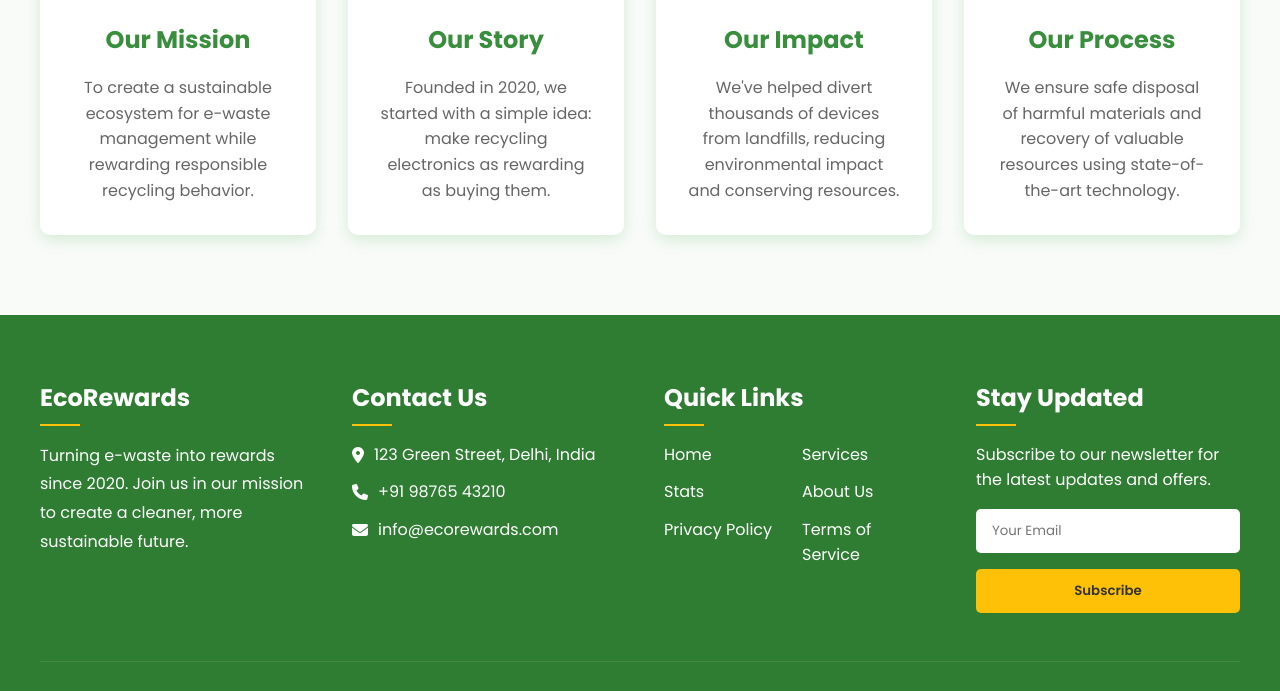
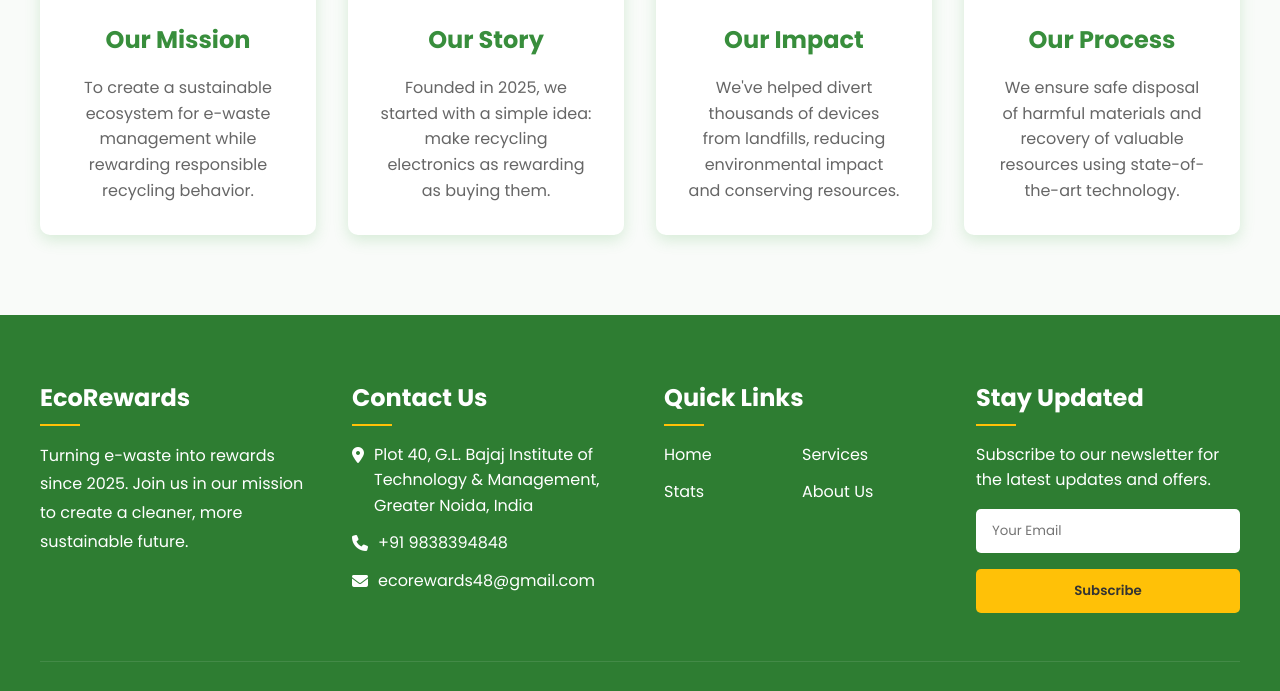
Before and after one commit to Shivanshu48/Turning-E-Waste-into-Rewards, a plain HTML site: page index.html in a window 1280 px wide. Shown: the part 3012-3703 px from the top of the page. Drawn offline with nearby package versions, Linux system fonts and the light colour scheme.

Commit message:
about section

```diff
--- a/index.html
+++ b/index.html
@@ -190,7 +190,7 @@
           <i class="fas fa-history"></i>
         </div>
         <h3>Our Story</h3>
-        <p>Founded in 2020, we started with a simple idea: make recycling electronics as rewarding as buying them.</p>
+        <p>Founded in 2025, we started with a simple idea: make recycling electronics as rewarding as buying them.</p>
       </div>
 
       <div class="about-card">
@@ -216,15 +216,15 @@
     <div class="footer-container">
       <div class="footer-about">
         <h3>EcoRewards</h3>
-        <p>Turning e-waste into rewards since 2020. Join us in our mission to create a cleaner, more sustainable future.</p>
+        <p>Turning e-waste into rewards since 2025. Join us in our mission to create a cleaner, more sustainable future.</p>
       </div>
 
       <div class="footer-contact">
         <h3>Contact Us</h3>
         <ul>
-          <li><i class="fas fa-map-marker-alt"></i> 123 Green Street, Delhi, India</li>
-          <li><i class="fas fa-phone"></i> +91 98765 43210</li>
-          <li><i class="fas fa-envelope"></i> info@ecorewards.com</li>
+          <li><i class="fas fa-map-marker-alt"></i> Plot 40, G.L. Bajaj Institute of Technology & Management, Greater Noida, India</li>
+          <li><i class="fas fa-phone"></i> +91 9838394848</li>
+          <li><i class="fas fa-envelope"></i> ecorewards48@gmail.com</li>
         </ul>
       </div>
 
@@ -235,8 +235,6 @@
           <li><a href="#services">Services</a></li>
           <li><a href="#stats">Stats</a></li>
           <li><a href="#about">About Us</a></li>
-          <li><a href="#">Privacy Policy</a></li>
-          <li><a href="#">Terms of Service</a></li>
         </ul>
       </div>
 
```
